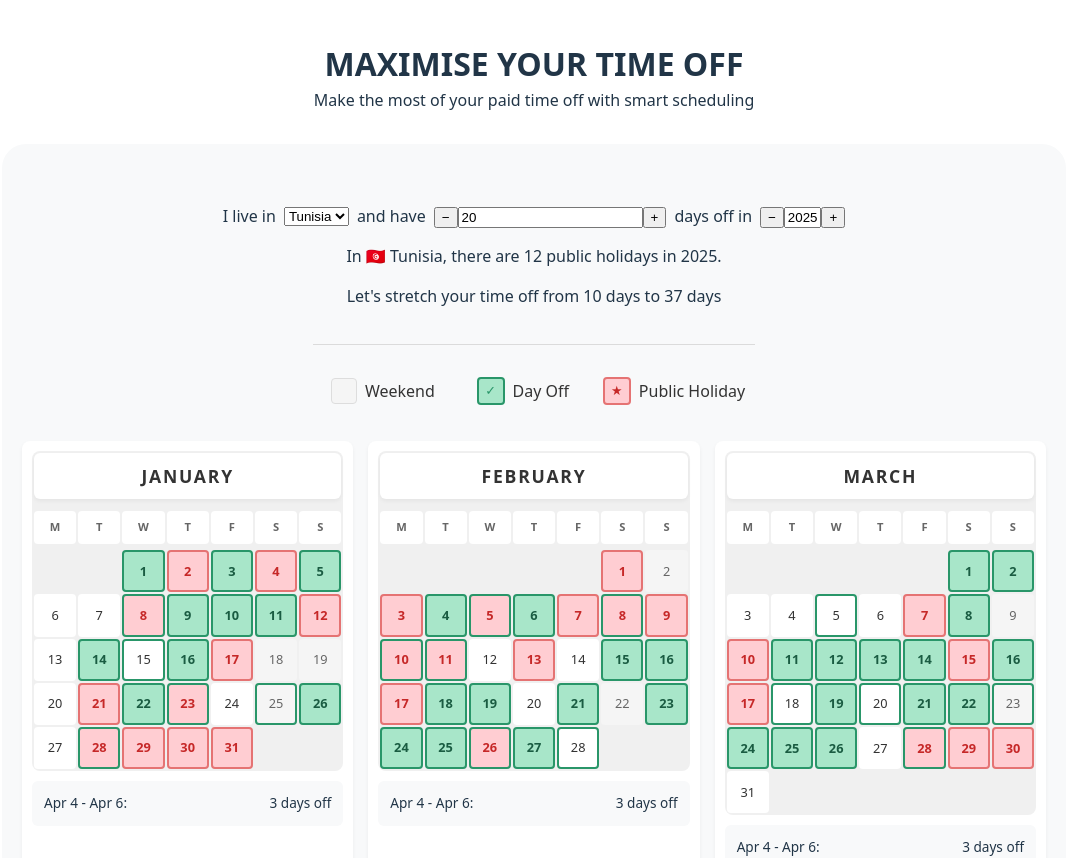
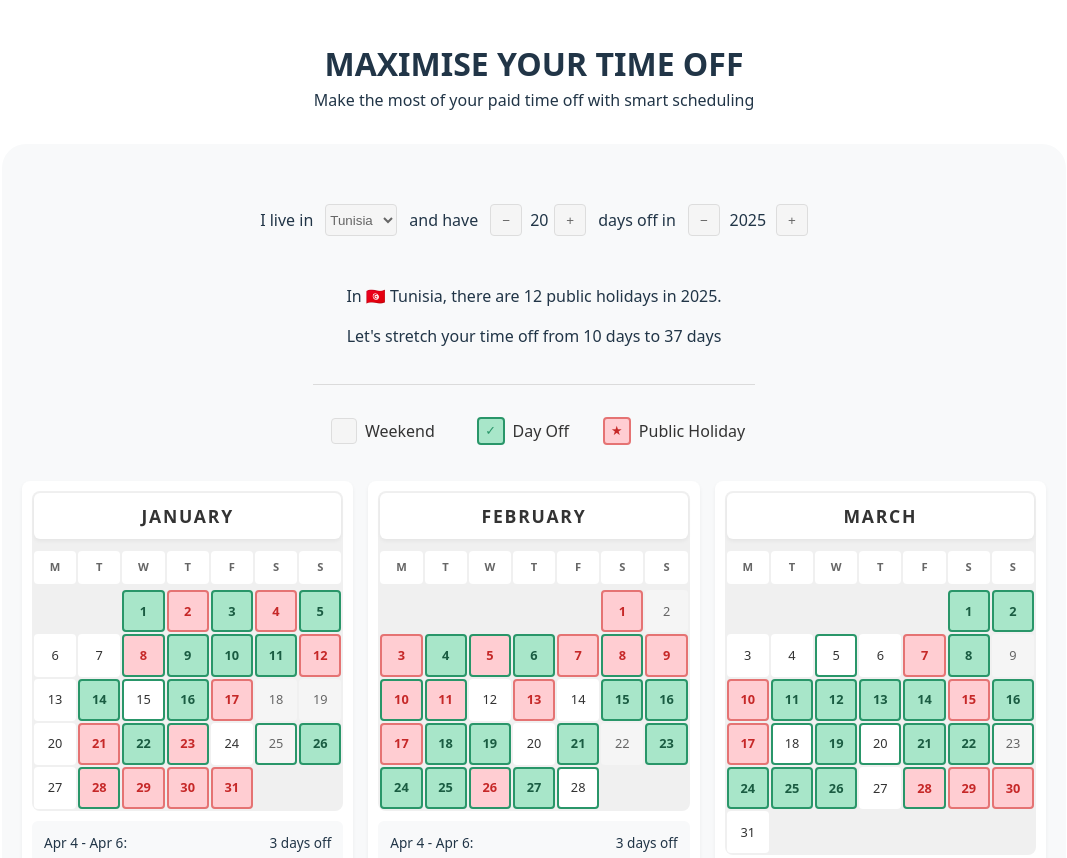
Before and after one commit to rabiibouhestine/max-days-off, a React (Vite) app: page / in a window 1280 px wide. Shown: the top 858 px of the page, without its empty margins (106-1173 px from the left). Built offline with nearby package versions, Linux system fonts and the light colour scheme.

Commit message:
add styles

```diff
--- a/src/components/DaysOffMaximiser.module.css
+++ b/src/components/DaysOffMaximiser.module.css
@@ -13,8 +13,53 @@
 .inputs-container {
   display: flex;
   align-items: center;
+  gap: 12px;
+  margin-top: 40px;
+  margin-bottom: 32px;
+}
+
+.inputs-container button {
+  display: flex;
+  align-items: center;
+  justify-content: center;
+  background-color: #f5f5f5;
+  color: #666;
+  border: 1px solid #ddd;
+  border-radius: 4px;
+  width: 32px;
+  height: 32px;
+  cursor: pointer;
+  box-shadow: none;
+  outline: none;
+}
+
+.inputs-container select {
+  display: flex;
+  align-items: center;
+  justify-content: center;
+  background-color: #f5f5f5;
+  color: #666;
+  border: 1px solid #ddd;
+  border-radius: 4px;
+  min-width: 72px;
+  height: 32px;
+  cursor: pointer;
+  box-shadow: none;
+  outline: none;
+}
+
+.input-controls {
+  display: flex;
   gap: 8px;
-  margin-top: 40px;
+  align-items: center;
+}
+
+.input-pto {
+  width: 16px;
+}
+
+.input-year {
+  width: 40px;
 }
 
 .legend-container {
--- a/src/components/DaysOffMaximiser.tsx
+++ b/src/components/DaysOffMaximiser.tsx
@@ -26,33 +26,21 @@ export default function DaysOffMaximiser() {
           ))}
         </select>
         and have
-        <div>
+        <div className={styles["input-controls"]}>
           <button type="button" onClick={handleDecrementNbPTO}>
             −
           </button>
-          <input
-            type="number"
-            value={nbPTO}
-            onChange={(e) => setNbPTO(Number(e.target.value))}
-          />
+          <span className={styles["input-pto"]}>{nbPTO}</span>
           <button type="button" onClick={handleIncrementNbPTO}>
             +
           </button>
         </div>
         days off in
-        <div>
+        <div className={styles["input-controls"]}>
           <button type="button" onClick={handleDecrementYear}>
             −
           </button>
-          <input
-            type="text"
-            value={year}
-            onChange={(e) => {
-              const val = parseInt(e.target.value);
-              if (!isNaN(val)) setYear(val);
-            }}
-            style={{ width: "4ch", textAlign: "center" }}
-          />
+          <span className={styles["input-year"]}>{year}</span>
           <button type="button" onClick={handleIncrementYear}>
             +
           </button>
```
